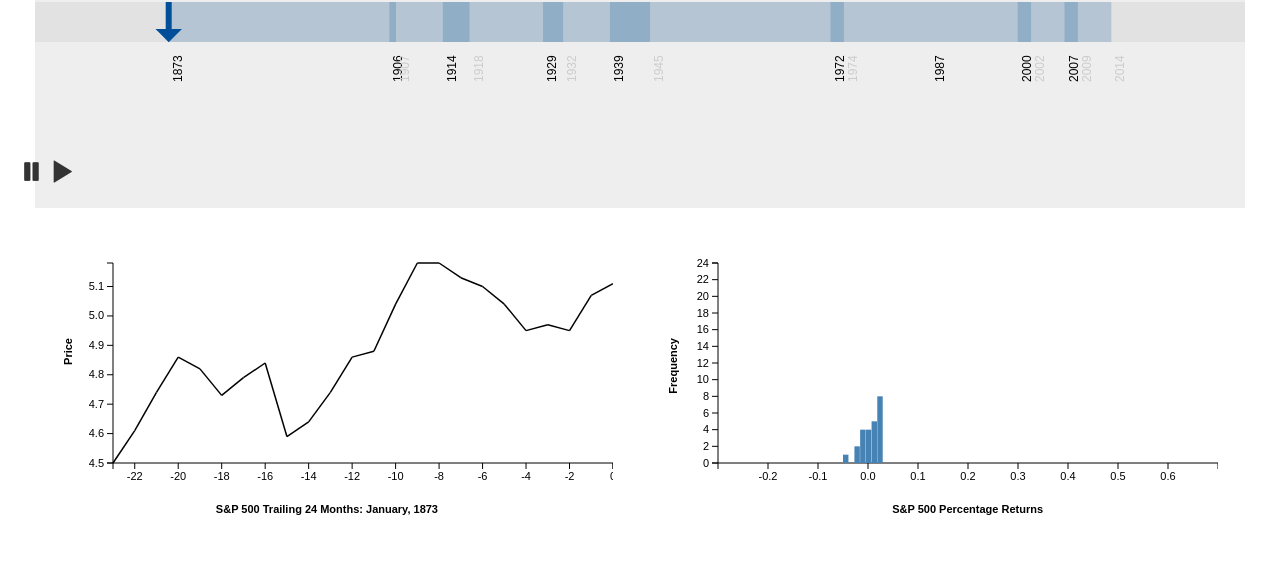
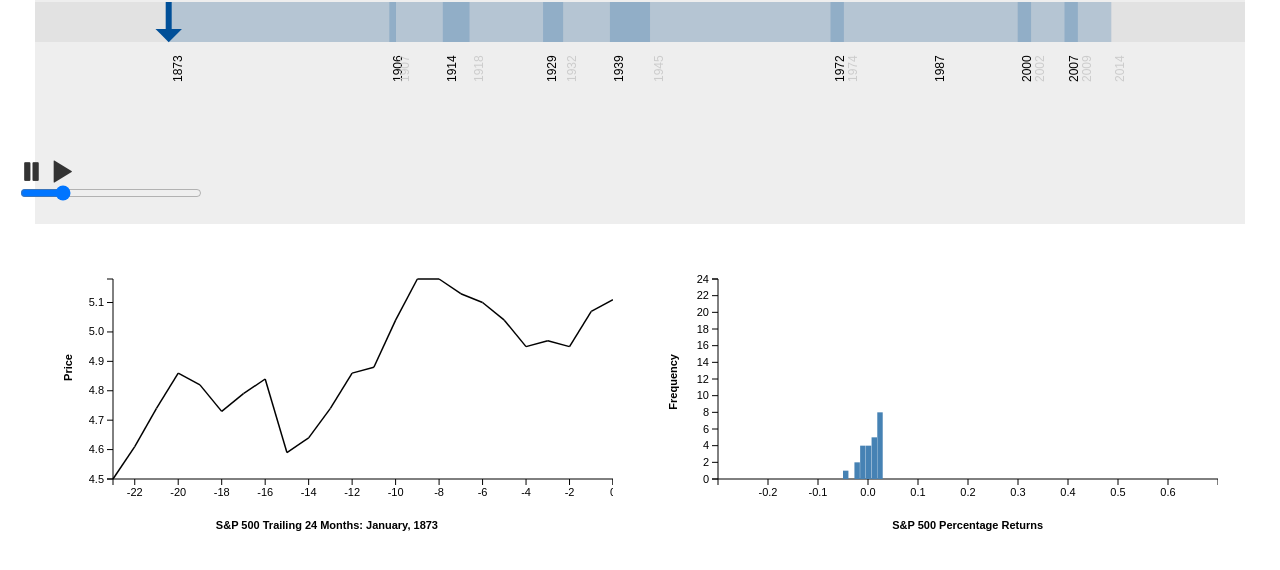
Before and after one commit to NathanEpstein/StockVisD3, a website: page views/index.html in a window 1280 px wide. Shown: the part 322-892 px from the top of the page. Drawn offline with nearby package versions, Linux system fonts and the light colour scheme; files that its build step writes are made by us from their sources.

Commit message:
added speed slider

```diff
--- a/package.json
+++ b/package.json
@@ -3,7 +3,7 @@
   "version": "0.0.1",
   "private": true,
   "scripts": {
-    "start": "nodemon ./bin/www"
+    "start": "node ./bin/www"
   },
   "dependencies": {
     "body-parser": "~1.0.0",
--- a/public/javascripts/main.js
+++ b/public/javascripts/main.js
@@ -10,6 +10,10 @@
 var date;
 var bars;
 var renderPoint;
+
+var setSpeed = function(value){
+  speed = 500 - value;
+}
 
 var clickBool = false;
 $(window).click(function(){
--- a/public/stylesheets/style.css
+++ b/public/stylesheets/style.css
@@ -35,6 +35,10 @@
   text-align: left;
 }
 
+#fader{
+  width: 15%;
+}
+
 h1{
   font-family: 'Libre Baskerville', serif;
   text-align: center;
--- a/views/index.html
+++ b/views/index.html
@@ -21,8 +21,8 @@
       <div id="ctrl">
         <span class='glyphicon glyphicon-pause' onclick="pause()"></span>
         <span class='glyphicon glyphicon-play' onclick="play()"></span>
-<!--        <span class='glyphicon glyphicon-step-forward' onclick="slowDown()"></span>
-       <span class='glyphicon glyphicon-fast-forward' onclick="speedUp()"></span> -->
+        <!-- <label for=fader>Speed</label> -->
+        <input type=range min=0 max=475 value=100 onchange="setSpeed(value)" id=fader>
       </div>
     </div>
     <div class="row">
```
